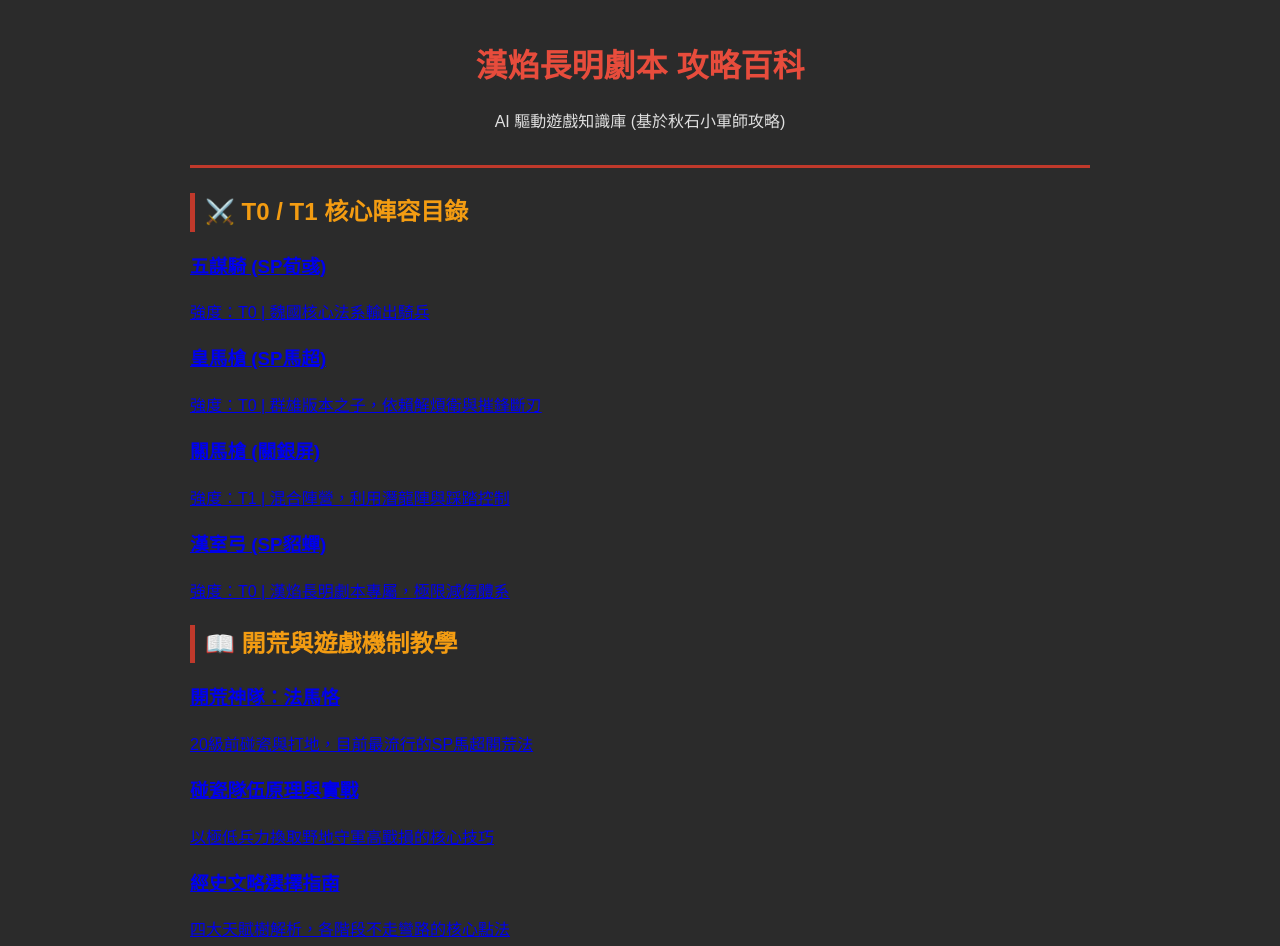
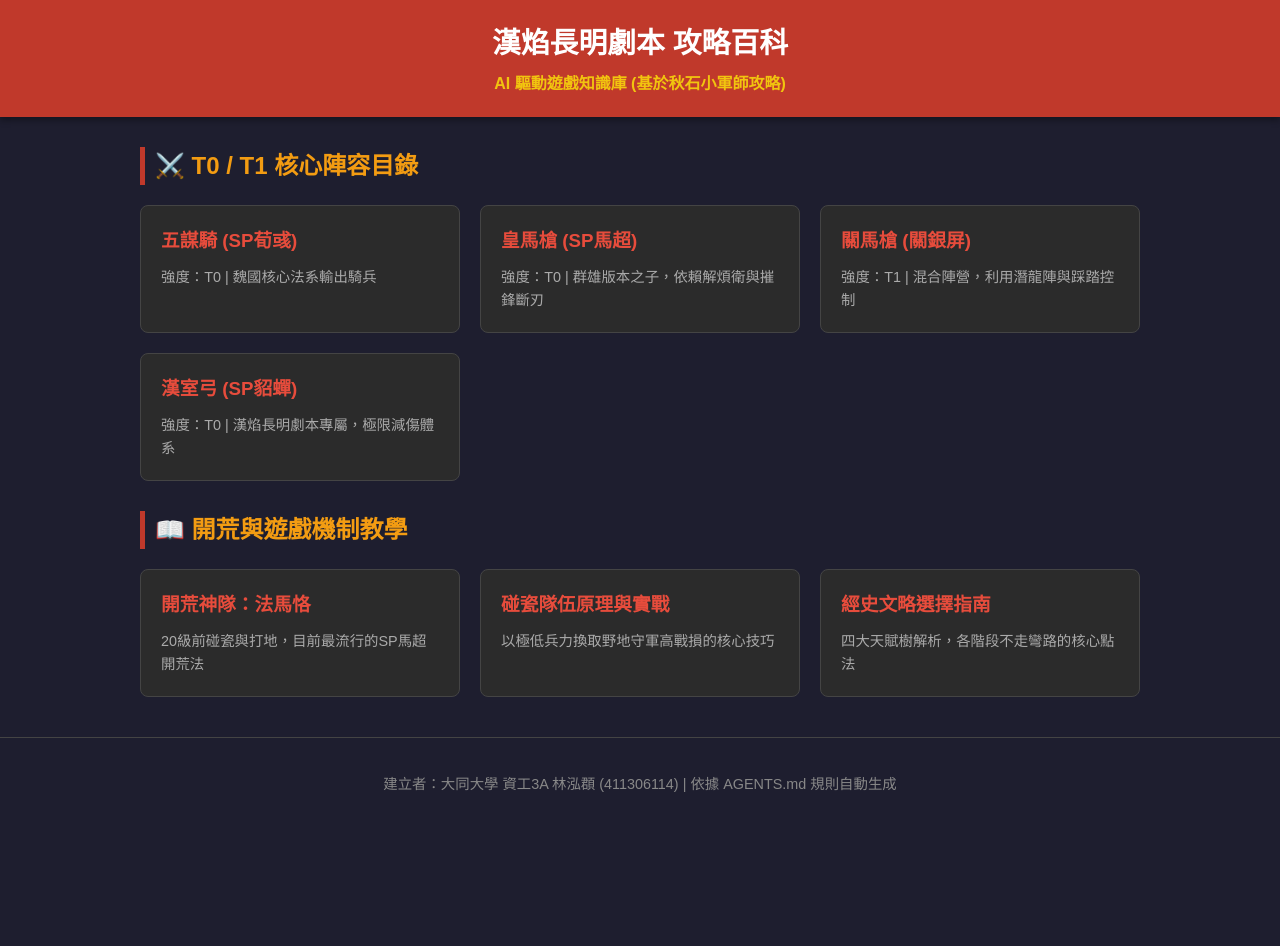
Before and after one commit to Lemonblackbear/sanzhan-wiki, a plain HTML site: page index.html in a window 1280 px wide. Shown: the top 946 px of the page. After the commit the page ends 830 px from the top, so only its background shows below. Drawn offline with Linux system fonts and the light colour scheme.

Commit message:
Update style.css

```diff
--- a/css/style.css
+++ b/css/style.css
@@ -1,42 +1,68 @@
+/* 基礎設定 */
 body {
     font-family: "Microsoft JhengHei", "PingFang TC", sans-serif;
     line-height: 1.6;
-    max-width: 900px;
-    margin: 0 auto;
-    padding: 20px;
-    background-color: #2b2b2b;
+    margin: 0;
+    padding: 0;
+    background-color: #1e1e2f;
     color: #e0e0e0;
 }
+
+/* 導覽列與標題 */
 header {
-    border-bottom: 3px solid #c0392b;
-    margin-bottom: 25px;
-    padding-bottom: 15px;
+    background-color: #c0392b;
+    padding: 20px;
     text-align: center;
+    box-shadow: 0 4px 6px rgba(0,0,0,0.3);
 }
-h1 { color: #e74c3c; margin-bottom: 5px; }
-h2 { color: #f39c12; border-left: 5px solid #c0392b; padding-left: 10px; }
+header h1 { color: #ffffff; margin: 0; font-size: 1.8em; }
+header p { color: #f1c40f; margin: 5px 0 0 0; font-weight: bold; }
+.back-nav { padding: 15px 20px; background-color: #2b2b2b; }
 .back-btn { color: #f1c40f; text-decoration: none; font-weight: bold; }
-.lineup-list li { margin: 15px 0; font-size: 1.1em; }
-.lineup-list a { text-decoration: none; color: #ecf0f1; transition: 0.3s; }
-.lineup-list a:hover { color: #e74c3c; }
 
-table {
-    width: 100%;
-    border-collapse: collapse;
-    margin: 20px 0;
-    background-color: #34495e;
+/* 主內容區 */
+main { max-width: 1000px; margin: 20px auto; padding: 0 20px; }
+h2 { color: #f39c12; border-left: 5px solid #c0392b; padding-left: 10px; margin-top: 30px; }
+
+/* 卡片式目錄 Grid */
+.grid-container {
+    display: grid;
+    grid-template-columns: repeat(auto-fill, minmax(300px, 1fr));
+    gap: 20px;
+    margin-top: 15px;
 }
-th, td {
-    border: 1px solid #7f8c8d;
-    padding: 12px;
-    text-align: center;
+.card {
+    background-color: #2b2b2b;
+    border: 1px solid #444;
+    border-radius: 8px;
+    padding: 20px;
+    text-decoration: none;
+    color: #ecf0f1;
+    transition: transform 0.2s, border-color 0.2s;
+    display: block;
 }
+.card:hover {
+    transform: translateY(-5px);
+    border-color: #e74c3c;
+    box-shadow: 0 5px 15px rgba(231, 76, 60, 0.2);
+}
+.card h3 { color: #e74c3c; margin: 0 0 10px 0; }
+.card p { margin: 0; font-size: 0.9em; color: #aaa; }
+
+/* 表格與內文樣式 */
+table { width: 100%; border-collapse: collapse; margin: 20px 0; background-color: #2b2b2b; }
+th, td { border: 1px solid #555; padding: 12px; text-align: center; }
 th { background-color: #c0392b; color: white; }
 td:first-child { font-weight: bold; color: #f1c40f; }
 
-.strategy-notes {
-    background-color: #3d3d3d;
-    padding: 15px;
+.team-info { background-color: #2b2b2b; padding: 10px 15px; border-radius: 5px; display: inline-block; margin-top: 10px; }
+.strategy-notes, .guide-intro {
+    background-color: #2b2b2b;
+    padding: 15px 20px;
     border-radius: 5px;
     border-left: 4px solid #f39c12;
+    margin: 20px 0;
 }
+
+/* 頁尾 */
+footer { text-align: center; margin-top: 40px; padding: 20px; border-top: 1px solid #444; color: #888; font-size: 0.9em; }
```
